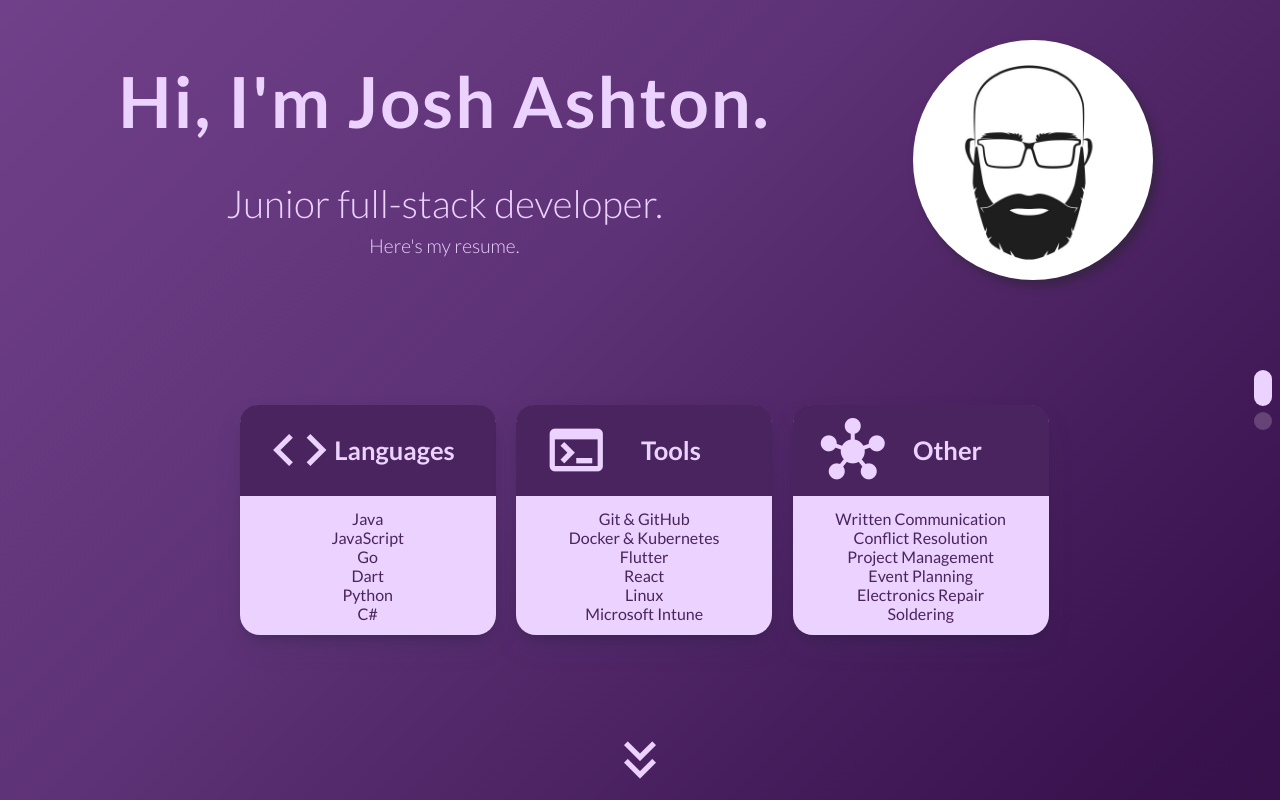
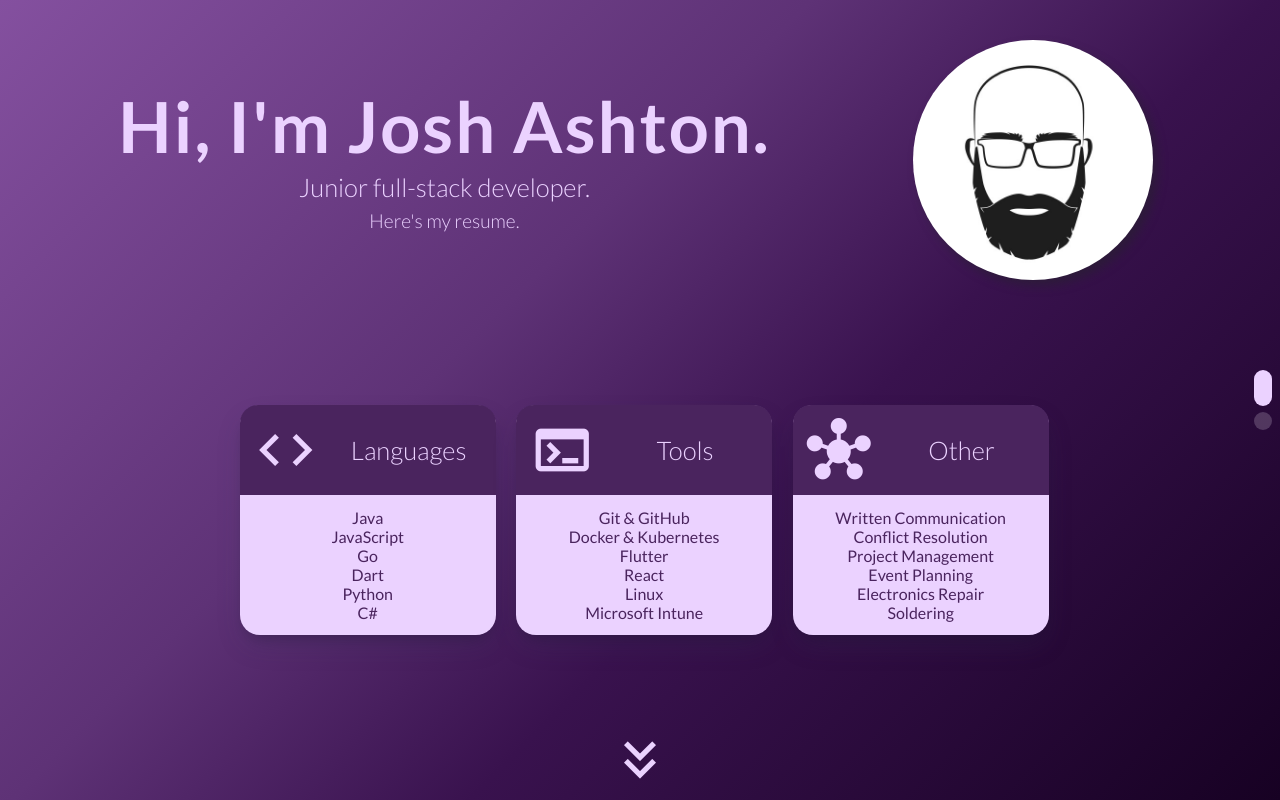
Before and after one commit to quaxlyqueen/portfolio, a React (Vite) app: page / in a window 1280 px wide. Built offline with nearby package versions, Linux system fonts and the light colour scheme.

Commit message:
organized and refactored CSS for clarity and future edits. tweaked styling, production ready.

```diff
--- a/src/Projects.jsx
+++ b/src/Projects.jsx
@@ -4,7 +4,7 @@ import ProjectCard from "./components/ProjectCard";
 export default function Projects({ cardData }) {
   return (
     <>
-      <div id="project-container">
+      <div id="project-section">
         <div id="project-grid-container">
           <h1>Projects</h1>
           <div id="project-cards-section">
--- a/src/components/ProjectCard.jsx
+++ b/src/components/ProjectCard.jsx
@@ -13,21 +13,22 @@ export default function ProjectCard({
   return (
     <div className="project-card">
       <div className="img-container">
-        <img src={image} />
+        <img src={image} className="shadow" />
       </div>
-      <div className="project-text-column">
+      <div className="project-text-column shadow">
         <div className="project-text">
-          <h3 className="project-header">{title}</h3>
+          <h3>{title}</h3>
           <p>{descriptionA}</p>
           <ul className="feature-list">
             {featureList.map((item) => (
               <li>{item}</li>
             ))}
           </ul>
-          <a className="view-button-link button" href={url} target="_blank">
-            View on GitHub
-            <FontAwesomeIcon icon={faGithub} />
-          </a>
+          <div className="row">
+            <a className="button" href={url} target="_blank">
+              <div className="button-grid">View on GitHub</div>
+            </a>
+          </div>
         </div>
       </div>
     </div>
--- a/src/components/SkillCard.jsx
+++ b/src/components/SkillCard.jsx
@@ -10,7 +10,7 @@ export default function SkillCard({ header, symbol, list, initState }) {
   };
 
   return (
-    <div className="card">
+    <div className="card shadow">
       <div className="skill-section-header" onClick={toggleExpansion}>
         <span className="material-icons skill-symbol">{symbol}</span>
         <h3>{header}</h3>
--- a/src/main.css
+++ b/src/main.css
@@ -7,6 +7,7 @@
 #4a245e
 */
 
+/**GLOBAL**/
 :root {
   --width: 480px;
 }
@@ -20,31 +21,68 @@
   font-family: "Lato", sans-serif;
 }
 
-html,
 body {
+  margin: 0;
   position: relative;
   height: 100%;
-  background: #222;
-}
-
-body {
-  margin: 0;
-  height: 100vh;
   background: linear-gradient(
     135deg,
     #84509f 0%,
     #5e3276 39%,
-    hsl(279deg 62% 19%) 61%,
-    hsl(279deg 94% 7%) 100%
+    #39124e 61%,
+    #170123 100%
   );
-  background-size:
-    300% 100%,
-    cover;
   animation: background-fade 4s linear infinite;
   animation-direction: alternate;
   background-attachment: fixed;
 }
 
+h1 {
+  font-size: clamp(4.25rem, 5.5vw, 10rem);
+  font-weight: 600;
+  letter-spacing: 2px;
+  width: max-content;
+  color: #ebd2ff;
+}
+
+h3,
+h4 {
+  color: #ebd2ff;
+  font-weight: 300;
+  line-height: 1.5;
+}
+
+h3 {
+  font-size: clamp(1.5rem, 2vw, 3rem);
+}
+
+h4 {
+  font-size: clamp(1rem, 1.5vw, 1.25rem);
+}
+
+.material-icons {
+  font-variation-settings:
+    "FILL" 0,
+    "wght" 200,
+    "GRAD" 0,
+    "opsz" 24;
+  font-size: 5vw;
+  color: #ebd2ff;
+
+  display: flex;
+  flex-direction: column;
+  align-items: center;
+  justify-content: center;
+}
+
+.shadow {
+  box-shadow:
+    0 13px 27px -5px hsla(240, 30.1%, 28%, 0.25),
+    0 8px 16px -8px hsla(0, 0%, 0%, 0.3),
+    0 -6px 16px -6px hsla(0, 0%, 0%, 0.03);
+}
+
+/**SWIPER PAGES**/
 .swiper {
   width: 100%;
   height: 100vh;
@@ -57,6 +95,32 @@ body {
   justify-content: center;
 }
 
+/**ACTIVE PAGE ANIMATIONS**/
+.swiper-slide-active #header,
+.swiper-slide-active #skills-section,
+.swiper-slide-active #project-section,
+.swiper-slide-active #project-cards-section {
+  opacity: 0;
+}
+
+.swiper-slide-active #header,
+.swiper-slide-active #skills-section,
+.swiper-slide-active #project-section,
+.swiper-slide-active #project-cards-section {
+  animation: moveDown 0.8s ease-in forwards;
+}
+
+.swiper-slide-active #header,
+.swiper-slide-active #project-section {
+  animation-delay: 0.2s;
+}
+
+.swiper-slide-active #skills-section,
+.swiper-slide-active #project-cards-section {
+  animation-delay: 0.8s;
+}
+
+/**SWIPER BULLETS**/
 .swiper-pagination-bullet {
   width: 18px;
   height: 18px;
@@ -71,114 +135,13 @@ body {
   border-radius: 14px;
 }
 
+/**PRIMARY PAGE**/
 #primary {
   display: grid;
   height: 100vh;
   grid-template-columns: 100%;
   grid-template-rows: 40% 50% 10%;
   column-gap: 1vh;
-}
-
-#project-container {
-  height: 100vh;
-  width: 100%;
-  display: flex;
-  flex-direction: row;
-  justify-content: center;
-  margin: 5vw;
-}
-
-#project-grid-container {
-  display: grid;
-  grid-template-columns: 100%;
-  grid-template-rows: 10% 80%;
-}
-
-.project-card {
-  display: grid;
-  grid-template-columns: 40% 60%;
-  grid-template-rows: 100%;
-  overflow: hidden;
-  height: 90%;
-  width: 100%;
-  opacity: 0;
-}
-
-.project-card .img-container {
-  display: flex;
-  flex-direction: row;
-  align-items: center;
-  justify-content: center;
-}
-
-.project-card img {
-  height: 100%;
-  box-shadow:
-    0 13px 27px -5px hsla(240, 30.1%, 28%, 0.25),
-    0 8px 16px -8px hsla(0, 0%, 0%, 0.3),
-    0 -6px 16px -6px hsla(0, 0%, 0%, 0.03);
-}
-
-.project-text-column {
-  display: flex;
-  flex-direction: column;
-  justify-content: center;
-  padding: 3vw;
-  background-color: #4a245e;
-  box-shadow:
-    0 13px 27px -5px hsla(240, 30.1%, 28%, 0.25),
-    0 8px 16px -8px hsla(0, 0%, 0%, 0.3),
-    0 -6px 16px -6px hsla(0, 0%, 0%, 0.03);
-}
-
-.project-text {
-  display: grid;
-  width: 100%;
-  height: 100%;
-  grid-template-columns: 100%;
-  grid-template-rows: 15% 35% 40% 15%;
-}
-
-.project-text h3 {
-  font-size: clamp(3rem, 3.5rem, 4rem);
-  color: #ebd2ff;
-}
-
-.project-text p {
-  display: flex;
-  flex-direction: column;
-  justify-content: center;
-  align-items: center;
-  font-size: clamp(1rem, 1.5rem, 2rem);
-  color: #ebd2ff;
-}
-
-.row {
-  display: flex;
-  flex-direction: column;
-  justify-content: center;
-  align-items: center;
-  padding: 1vw;
-}
-
-#project-cards-section {
-  display: flex;
-  flex-direction: column;
-  justify-content: center;
-}
-
-.feature-list {
-  height: 100%;
-  display: flex;
-  flex-direction: column;
-  justify-content: bottom;
-  align-items: bottom;
-  color: #ebd2ff;
-}
-
-.feature-list li {
-  font-size: clamp(1rem, 1.5rem, 2rem);
-  color: #ebd2ff;
 }
 
 #header {
@@ -199,64 +162,6 @@ body {
   justify-content: center;
   padding-left: 120px;
   text-align: center;
-  opacity: 0;
-}
-
-h1 {
-  font-size: clamp(4.25rem, 5.5vw, 10rem);
-  font-weight: 600;
-  letter-spacing: 2px;
-  width: max-content;
-  margin-bottom: 32px;
-  opacity: 0;
-  color: #ebd2ff;
-}
-
-#header-text h3,
-#header-text h4 {
-  color: #ebd2ff;
-  font-weight: 300;
-  line-height: 1.5;
-  opacity: 0;
-}
-
-#header-text h3 {
-  font-size: clamp(1.5rem, 3vw, 3rem);
-}
-#header-text h4 {
-  font-size: clamp(1rem, 1.5vw, 1.25rem);
-}
-
-.swiper-slide-active #header-text {
-  opacity: 1;
-}
-
-.swiper-slide-active #header-text h1,
-.swiper-slide-active #header-text h3,
-.swiper-slide-active #header-text h4,
-.swiper-slide-active #project-grid-container h1,
-.swiper-slide-active .project-card {
-  animation: moveDown 0.8s ease-in forwards;
-}
-
-.swiper-slide-active #header-text h1 {
-  animation-delay: 0.2s;
-}
-
-.swiper-slide-active #header-text h3 {
-  animation-delay: 0.8s;
-}
-
-.swiper-slide-active #header-text h4 {
-  animation-delay: 0.8s;
-}
-
-.swiper-slide-active #project-grid-container h1 {
-  animation-delay: 0.2s;
-}
-
-.swiper-slide-active .project-card {
-  animation-delay: 0.8s;
 }
 
 #header-image {
@@ -276,28 +181,12 @@ h1 {
   width: calc(var(--width) / 2);
   filter: drop-shadow(5px 6px 5px rgba(36, 36, 42, 0.5));
   user-select: none;
-  opacity: 0;
   z-index: 1;
   border-radius: 50%;
 }
 
 #header-image img {
   animation: imgMoveDown 0.8s ease-in forwards 0.2s;
-}
-
-.material-icons {
-  font-variation-settings:
-    "FILL" 0,
-    "wght" 200,
-    "GRAD" 0,
-    "opsz" 24;
-  font-size: 5vw;
-  color: #ebd2ff;
-
-  display: flex;
-  flex-direction: column;
-  align-items: center;
-  justify-content: center;
 }
 
 #skills-section {
@@ -309,13 +198,6 @@ h1 {
   text-align: center;
 }
 
-#skills-section h2 {
-  font-size: clamp(3.25rem, 4.5vw, 8rem);
-  color: #ebd2ff;
-  opacity: 0;
-  padding-bottom: 36px;
-}
-
 .cards {
   display: grid;
   grid-template-columns: 30% 30% 30%;
@@ -324,6 +206,12 @@ h1 {
   justify-content: center;
 }
 
+.down-indicator {
+  animation: moveDown 0.8s ease-in forwards;
+  animation-delay: 0.2s;
+}
+
+/**SKILL CARDS**/
 .card {
   align-items: center;
   justify-content: center;
@@ -331,22 +219,18 @@ h1 {
   background-color: #ebd2ff;
   border-radius: 20px;
   width: 20vw;
-  box-shadow:
-    0 13px 27px -5px hsla(240, 30.1%, 28%, 0.25),
-    0 8px 16px -8px hsla(0, 0%, 0%, 0.3),
-    0 -6px 16px -6px hsla(0, 0%, 0%, 0.03);
 }
 
 .card .skill-section-header {
   display: grid;
   grid-template-columns: 20% 60%;
   grid-template-rows: 100%;
-  column-gap: 1vw;
+  column-gap: 20%;
   align-items: center;
   justify-content: center;
   text-align: center;
 
-  padding: 2vw;
+  padding: 1vw 2vw 1vw 2vw;
   margin: 0;
   background-color: #4a245e;
   border-radius: 18px 18px 0 0;
@@ -361,37 +245,7 @@ h1 {
     "GRAD" 0,
     "opsz" 24;
   font-size: 5vw;
-  height: 5vh;
   text-align: left;
-}
-
-.card .skill-section-header h3 {
-  font-size: clamp(1rem, 2vw, 3rem);
-}
-
-.card .skill-section-header h3 {
-  color: #ebd2ff;
-}
-
-.socials {
-  display: flex;
-  flex-direction: row;
-  align-items: center;
-  justify-content: center;
-}
-
-.button {
-  display: flex;
-  flex-direction: row;
-  align-items: center;
-  justify-content: center;
-  background-color: #ebd2ff;
-}
-
-.view-button-link {
-  font-size: clamp(1rem, 1.5vw, 2rem);
-  color: #4a245e;
-  text-decoration: none;
 }
 
 .card ul {
@@ -404,23 +258,113 @@ h1 {
   color: #4a245e;
 }
 
-.swiper-slide-active #skills-section .cards .card {
-  opacity: 0;
+/**PROJECTS PAGE**/
+#project-section {
+  height: 90vh;
+  width: 100%;
+  display: flex;
+  flex-direction: row;
+  justify-content: center;
+  margin: 5vw;
 }
 
-.swiper-slide-active #skills-section h2,
-.swiper-slide-active #skills-section .card {
-  animation: moveCardsDown 0.8s ease-in forwards;
+#project-grid-container {
+  display: grid;
+  grid-template-columns: 100%;
+  grid-template-rows: 20% 80%;
 }
 
-.swiper-slide-active #skills-section .card {
-  animation-delay: 1.2s;
+#project-cards-section {
+  display: flex;
+  flex-direction: column;
+  justify-content: center;
 }
 
-.down-indicator {
-  opacity: 0;
-  animation: moveDown 0.8s ease-in forwards;
-  animation-delay: 0.2s;
+/**PROJECT CARDS**/
+.project-card {
+  display: grid;
+  grid-template-columns: 40% 60%;
+  grid-template-rows: 100%;
+  overflow: hidden;
+  height: 90%;
+  width: 100%;
+}
+
+.project-card .img-container {
+  display: flex;
+  flex-direction: row;
+  align-items: center;
+  justify-content: center;
+}
+
+.project-card img {
+  height: 100%;
+}
+
+.project-text-column {
+  display: flex;
+  flex-direction: column;
+  justify-content: center;
+  padding: 2vw;
+  background-color: #4a245e;
+  border-radius: 18px;
+}
+
+.project-text {
+  display: grid;
+  width: 100%;
+  height: 100%;
+  grid-template-columns: 100%;
+  grid-template-rows: 10% 30% 45% 15%;
+}
+
+.project-text h3 {
+  font-weight: 600;
+}
+
+.project-text p {
+  display: flex;
+  flex-direction: column;
+  justify-content: center;
+  align-items: center;
+  font-size: clamp(1rem, 1.5rem, 2rem);
+  color: #ebd2ff;
+}
+
+.row {
+  margin: 0;
+  display: flex;
+  flex-direction: row;
+  justify-content: center;
+  align-items: center;
+}
+
+.feature-list {
+  display: flex;
+  flex-direction: column;
+  color: #ebd2ff;
+  height: 100%;
+  padding-left: 4vw;
+}
+
+.feature-list li {
+  font-size: clamp(1rem, 1.5rem, 2rem);
+  color: #ebd2ff;
+}
+
+.button {
+  height: 100%;
+  width: 50%;
+  color: #4a245e;
+  background-color: #ebd2ff;
+  border-radius: 18px;
+  font-size: clamp(1rem, 1.5vw, 2rem);
+
+  text-decoration: none;
+  display: flex;
+  flex-direction: row;
+  align-items: center;
+  justify-content: center;
 }
 
 /**Animations**/
```
Also changed, not shown: public/images/one-ai-cropped.png.
